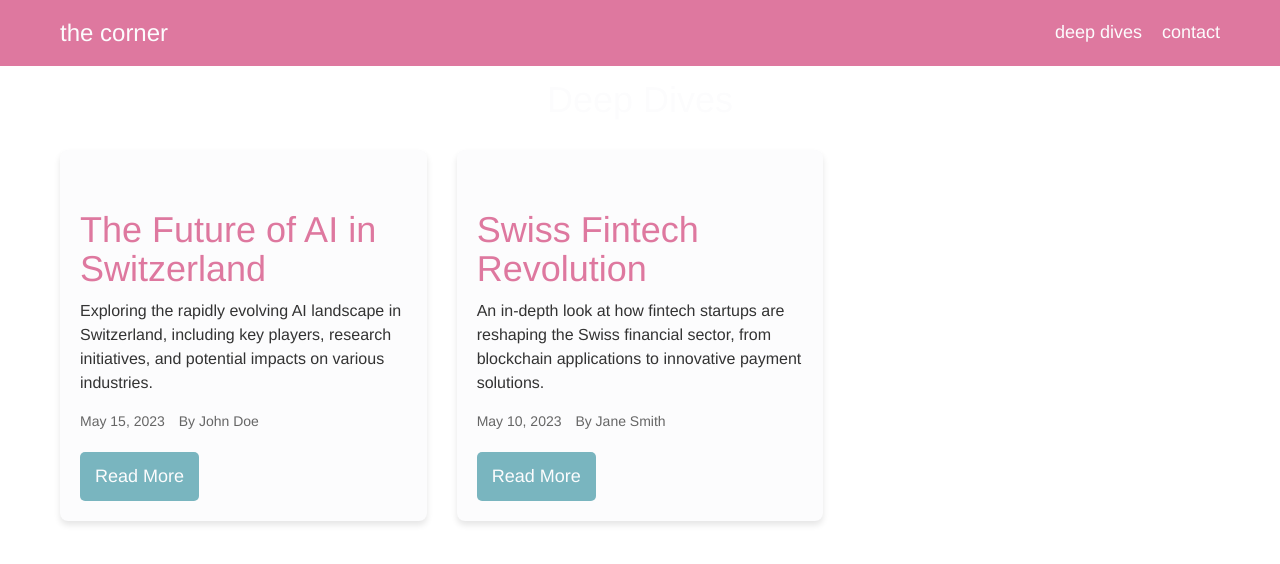
After one commit to PhilWa/corner, a Flask app: page /deep-dives in a window 1280 px wide. The commit adds this page. Shown: the top 564 px of the page. Run offline with Flask 3, Linux system fonts and the light colour scheme; some libraries are stand-ins or nearby versions.

Commit message:
ui and deepdive

```diff
--- a/app.py
+++ b/app.py
@@ -94,6 +94,41 @@ def read_news_from_tsv():
     ]  # Return latest 3 items
 
 
+articles = [
+    {
+        "id": 1,
+        "title": "The Future of AI in Switzerland",
+        "excerpt": "Exploring the rapidly evolving AI landscape in Switzerland, including key players, research initiatives, and potential impacts on various industries.",
+        # "image_url": url_for("static", filename="images/ai_switzerland.jpg"),
+        "date": "May 15, 2023",
+        "author": "John Doe",
+    },
+    {
+        "id": 2,
+        "title": "Swiss Fintech Revolution",
+        "excerpt": "An in-depth look at how fintech startups are reshaping the Swiss financial sector, from blockchain applications to innovative payment solutions.",
+        # "image_url": url_for("static", filename="images/fintech_swiss.jpg"),
+        "date": "May 10, 2023",
+        "author": "Jane Smith",
+    },
+    # Add more articles as needed
+]
+
+
+@app.route("/article/<int:article_id>")
+def article(article_id):
+    # Fetch the article from the list of articles
+    article = next((a for a in articles if a["id"] == article_id), None)
+    if article is None:
+        abort(404)
+    return render_template("article.html", article=article)
+
+
+@app.route("/deep-dives")
+def deep_dives():
+    return render_template("deep_dives.html", articles=articles)
+
+
 if __name__ == "__main__":
     is_mac = platform.system() == "Darwin"
     is_production = os.environ.get("PRODUCTION", "false").lower() == "true"
--- a/static/css/styles.css
+++ b/static/css/styles.css
@@ -3,7 +3,7 @@
 body {
     margin: 0;
     padding: 0;
-    background-color: #f5f5f5;
+    background-color: rgb(252, 252, 253);
     /* Off-white color */
     color: #333333;
     /* Charcoal/dark grey color */
@@ -24,10 +24,13 @@ header {
 .header-left h1 {
     margin: 0;
     font-size: 24px;
+    color: rgb(252, 252, 253);
+    /* Off-white */
 }
 
 .header-left h1 a {
-    color: #333333;
+    color: rgb(252, 252, 253);
+    /* Off-white */
     text-decoration: none;
 }
 
@@ -38,6 +41,7 @@ header {
 .header-right {
     display: flex;
     align-items: center;
+    gap: 20px;
 }
 
 .header-right img {
@@ -147,11 +159,12 @@ header {
     position: fixed;
     width: 100%;
     top: 0;
-    background-color: #f0f0f0;
-    /* Slightly darker off-white for contrast */
+    background-color: rgb(222, 120, 159);
     z-index: 1000;
-    box-shadow: 0 2px 4px rgba(0, 0, 0, 0.1);
-    border-bottom: 1px solid #e0e0e0;
+    box-shadow: none;
+    /* Remove the shadow */
+    border-bottom: none;
+    /* Remove the bottom border */
 }
 
 .header-content {
@@ -166,28 +179,33 @@ header {
 .header-left h1 {
     margin: 0;
     font-size: 24px;
-    color: #333333;
+    color: rgb(252, 252, 253);
+    /* Off-white */
 }
 
 .header-right {
     display: flex;
     align-items: center;
-}
-
-.linkedin-link {
-    text-decoration: none;
-    color: #333333;
-    font-size: 16px;
+    gap: 20px;
 }
 
 .header-right a {
     text-decoration: none;
-    color: #333333;
-    font-size: 16px;
+    color: rgb(252, 252, 253);
+    font-size: 18px;
+}
+
+.header-right .nav-link {
+    transition: none;
+}
+
+.header-right .linkedin-link {
+    transition: none;
 }
 
 .header-right a:hover {
-    text-decoration: underline;
+    opacity: 1;
+    color: rgb(252, 252, 253);
 }
 
 .about-link {
@@ -427,3 +448,137 @@ header {
         font-size: 14px;
     }
 }
+
+/* Remove the .nav-link class as it's no longer needed */
+
+/* Responsive adjustments */
+@media screen and (max-width: 768px) {
+    .header-content {
+        flex-direction: column;
+        align-items: flex-start;
+    }
+
+    .header-right {
+        margin-top: 10px;
+        flex-wrap: wrap;
+    }
+
+    .header-right a {
+        margin-right: 15px;
+        margin-bottom: 5px;
+    }
+}
+
+.deep-dives-container {
+    max-width: 1200px;
+    margin: 80px auto 40px;
+    padding: 0 20px;
+}
+
+.page-title {
+    color: rgb(252, 252, 253);
+    font-size: 36px;
+    margin-bottom: 30px;
+    text-align: center;
+}
+
+.articles-grid {
+    display: grid;
+    grid-template-columns: repeat(auto-fill, minmax(300px, 1fr));
+    gap: 30px;
+}
+
+.article-card {
+    background-color: rgb(252, 252, 253);
+    border-radius: 8px;
+    overflow: hidden;
+    box-shadow: 0 4px 6px rgba(0, 0, 0, 0.1);
+    transition: transform 0.3s ease;
+}
+
+.article-card:hover {
+    transform: translateY(-5px);
+}
+
+.article-image {
+    height: 200px;
+    background-size: cover;
+    background-position: center;
+}
+
+.article-content {
+    padding: 20px;
+}
+
+.article-title {
+    color: rgb(222, 120, 159);
+    font-size: 24px;
+    margin-bottom: 10px;
+}
+
+.article-excerpt {
+    color: #333;
+    font-size: 16px;
+    line-height: 1.5;
+    margin-bottom: 15px;
+}
+
+.article-meta {
+    font-size: 14px;
+    color: #666;
+    margin-bottom: 15px;
+}
+
+.article-date {
+    margin-right: 10px;
+}
+
+.read-more-btn {
+    display: inline-block;
+    background-color: rgb(121, 181, 191);
+    color: rgb(252, 252, 253);
+    padding: 10px 15px;
+    border-radius: 5px;
+    text-decoration: none;
+    transition: background-color 0.3s ease;
+}
+
+.read-more-btn:hover {
+    background-color: rgb(101, 161, 171);
+}
+
+@media (max-width: 768px) {
+    .articles-grid {
+        grid-template-columns: 1fr;
+    }
+}
+
+.article-container {
+    max-width: 800px;
+    margin: 80px auto;
+    padding: 0 20px;
+}
+
+.article-title {
+    color: rgb(222, 120, 159);
+    font-size: 36px;
+    margin-bottom: 10px;
+}
+
+.article-meta {
+    font-size: 14px;
+    color: #666;
+    margin-bottom: 20px;
+}
+
+.article-image {
+    width: 100%;
+    height: auto;
+    margin-bottom: 20px;
+}
+
+.article-content {
+    color: #333;
+    font-size: 18px;
+    line-height: 1.6;
+}
--- a/static/js/game_of_life.js
+++ b/static/js/game_of_life.js
@@ -69,7 +69,7 @@ function drawGrid() {
 
             // Reduce the opacity range for a softer effect
             let opacity = cellValue * 0.55;
-            offscreenCtx.fillStyle = `rgba(0, 0, 0, ${opacity})`;
+            offscreenCtx.fillStyle = `rgba(121, 181, 191, ${opacity})`;
             offscreenCtx.fillRect(
                 x * cellSize,
                 y * cellSize,
--- a/templates/base.html
+++ b/templates/base.html
@@ -19,8 +19,8 @@
                 <h1><a href="{{ url_for('index') }}">the corner</a></h1>
             </div>
             <div class="header-right">
-                <a href="https://www.linkedin.com/in/philippwarmer/" target="_blank" class="linkedin-link">my
-                    linkedin</a>
+                <a href="{{ url_for('deep_dives') }}" class="nav-link">deep dives</a>
+                <a href="https://www.linkedin.com/in/philippwarmer/" target="_blank" class="linkedin-link">contact</a>
             </div>
         </div>
     </header>
--- /dev/null
+++ b/templates/deep_dives.html
@@ -0,0 +1,22 @@
+{% extends "base.html" %}
+{% block content %}
+<div class="deep-dives-container">
+    <h1 class="page-title">Deep Dives</h1>
+    <div class="articles-grid">
+        {% for article in articles %}
+        <article class="article-card">
+            <div class="article-image" style="background-image: url('{{ article.image_url }}');"></div>
+            <div class="article-content">
+                <h2 class="article-title">{{ article.title }}</h2>
+                <p class="article-excerpt">{{ article.excerpt }}</p>
+                <div class="article-meta">
+                    <span class="article-date">{{ article.date }}</span>
+                    <span class="article-author">By {{ article.author }}</span>
+                </div>
+                <a href="{{ url_for('article', article_id=article.id) }}" class="read-more-btn">Read More</a>
+            </div>
+        </article>
+        {% endfor %}
+    </div>
+</div>
+{% endblock %}
```
Also changed, not shown: other parts of static/css/styles.css (+34 -23 lines), templates/about.html (deleted, +0 -8 lines).
